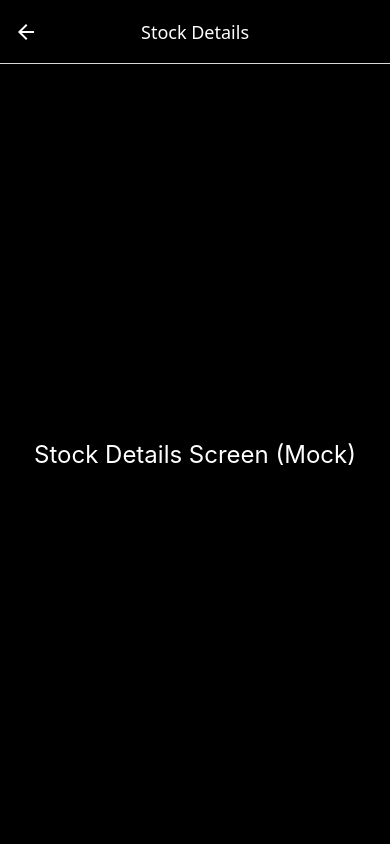
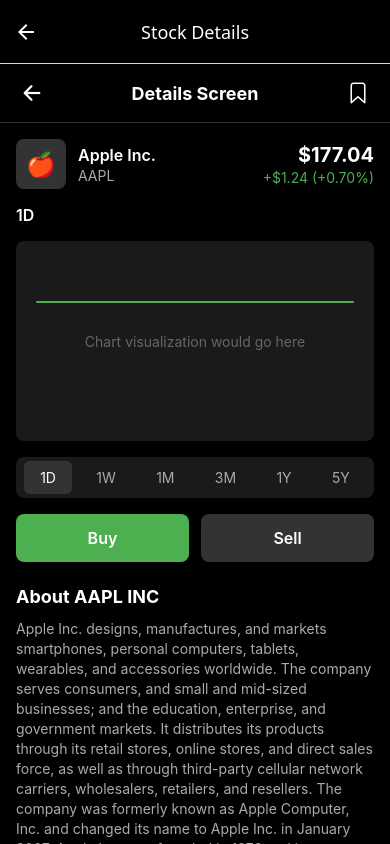
Before and after one commit to gagan3221/StockX, a React Native app: screen /StockDetails in a window 390 px wide. Built offline with nearby package versions, Linux system fonts and the light colour scheme.

Commit message:
stock details screen added

```diff
--- a/App/screens/HomeScreen.tsx
+++ b/App/screens/HomeScreen.tsx
@@ -3,17 +3,17 @@
 import Icon from 'react-native-vector-icons/Ionicons';
 
 const mockStocks = [
-  { id: '1', name: 'AAPL', price: '$150.25', change: '+2.5%' },
-  { id: '2', name: 'GOOGL', price: '$2800.50', change: '+1.8%' },
-  { id: '3', name: 'TSLA', price: '$700.00', change: '-1.2%' },
-  { id: '4', name: 'AMZN', price: '$3400.75', change: '+0.9%' },
+  { id: '1', name: 'AAPL', price: '$150.25', change: '+2.5%', fullName: 'Apple Inc.' },
+  { id: '2', name: 'GOOGL', price: '$2800.50', change: '+1.8%', fullName: 'Alphabet Inc.' },
+  { id: '3', name: 'TSLA', price: '$700.00', change: '-1.2%', fullName: 'Tesla Inc.' },
+  { id: '4', name: 'AMZN', price: '$3400.75', change: '+0.9%', fullName: 'Amazon.com Inc.' },
 ];
 
-function StockCard({ name, price, change }: { name: string; price: string; change: string }) {
+function StockCard({ name, price, change, fullName, onPress }: { name: string; price: string; change: string; fullName: string; onPress: () => void }) {
   const isPositive = change.startsWith('+');
 
   return (
-    <TouchableOpacity style={styles.card}>
+    <TouchableOpacity style={styles.card} onPress={onPress}>
       <View style={styles.avatar} />
       <Text style={styles.stockName}>{name}</Text>
       <Text style={styles.stockPrice}>{price}</Text>
@@ -24,7 +24,7 @@
   );
 }
 
-function Section({ title, onViewAll, data }: { title: string; onViewAll: () => void; data: any[] }) {
+function Section({ title, onViewAll, data, navigation }: { title: string; onViewAll: () => void; data: any[]; navigation: any }) {
   return (
     <View style={styles.section}>
       <View style={styles.sectionHeader}>
@@ -37,7 +37,15 @@
         data={data}
         numColumns={2}
         keyExtractor={item => item.id}
-        renderItem={({ item }) => <StockCard name={item.name} price={item.price} change={item.change} />}
+        renderItem={({ item }) => (
+          <StockCard
+            name={item.name}
+            price={item.price}
+            change={item.change}
+            fullName={item.fullName}
+            onPress={() => navigation.navigate('StockDetails', { stock: item })}
+          />
+        )}
         columnWrapperStyle={styles.cardRow}
         scrollEnabled={false}
       />
@@ -57,16 +65,19 @@
           title="Top Gainers"
           onViewAll={() => navigation.navigate('TopGainersLosers', { type: 'gainers' })}
           data={mockStocks}
+          navigation={navigation}
         />
         <Section
           title="Top Losers"
           onViewAll={() => navigation.navigate('TopGainersLosers', { type: 'losers' })}
           data={mockStocks}
+          navigation={navigation}
         />
         <Section
           title="Most Active"
           onViewAll={() => navigation.navigate('TopGainersLosers', { type: 'active' })}
           data={mockStocks}
+          navigation={navigation}
         />
       </ScrollView>
 
--- a/App/screens/StockDetailsScreen.tsx
+++ b/App/screens/StockDetailsScreen.tsx
@@ -1,11 +1,140 @@
 import React from 'react';
-import { View, Text, StyleSheet } from 'react-native';
+import { View, Text, StyleSheet, ScrollView, TouchableOpacity, SafeAreaView } from 'react-native';
+import Icon from 'react-native-vector-icons/Ionicons';
 
-export default function StockDetailsScreen() {
+export default function StockDetailsScreen({ route, navigation }: any) {
+  const { stock } = route.params || {
+    stock: {
+      name: 'AAPL',
+      price: '$177.04',
+      change: '+$1.24',
+      changePercent: '+0.70%',
+      fullName: 'Apple Inc.'
+    }
+  };
+
   return (
-    <View style={styles.container}>
-      <Text style={styles.text}>Stock Details Screen (Mock)</Text>
-    </View>
+    <SafeAreaView style={styles.container}>
+      {/* Header */}
+      <View style={styles.header}>
+        <TouchableOpacity onPress={() => navigation.goBack()} style={styles.backButton}>
+          <Icon name="arrow-back" size={24} color="#fff" />
+        </TouchableOpacity>
+        <Text style={styles.headerTitle}>Details Screen</Text>
+        <TouchableOpacity style={styles.bookmarkButton}>
+          <Icon name="bookmark-outline" size={24} color="#fff" />
+        </TouchableOpacity>
+      </View>
+
+      <ScrollView style={styles.content} showsVerticalScrollIndicator={false}>
+        {/* Stock Info */}
+        <View style={styles.stockInfo}>
+          <View style={styles.stockHeader}>
+            <View style={styles.logoContainer}>
+              <Text style={styles.logoText}>🍎</Text>
+            </View>
+            <View style={styles.stockDetails}>
+              <Text style={styles.stockName}>{stock.fullName || 'Apple Inc.'}</Text>
+              <Text style={styles.stockSymbol}>{stock.name || 'AAPL'}</Text>
+            </View>
+            <View style={styles.priceContainer}>
+              <Text style={styles.price}>{stock.price || '$177.04'}</Text>
+              <Text style={styles.change}>+$1.24 (+0.70%)</Text>
+            </View>
+          </View>
+        </View>
+
+        {/* Chart Placeholder */}
+        <View style={styles.chartContainer}>
+          <Text style={styles.chartTitle}>1D</Text>
+          <View style={styles.chart}>
+            {/* Simple chart placeholder */}
+            <View style={styles.chartLine} />
+            <Text style={styles.chartPlaceholder}>Chart visualization would go here</Text>
+          </View>
+
+          {/* Time Period Buttons */}
+          <View style={styles.timePeriods}>
+            {['1D', '1W', '1M', '3M', '1Y', '5Y'].map((period, index) => (
+              <TouchableOpacity
+                key={period}
+                style={[styles.periodButton, index === 0 && styles.activePeriod]}
+              >
+                <Text style={[styles.periodText, index === 0 && styles.activePeriodText]}>
+                  {period}
+                </Text>
+              </TouchableOpacity>
+            ))}
+          </View>
+        </View>
+
+        {/* Action Buttons */}
+        <View style={styles.actionButtons}>
+          <TouchableOpacity style={styles.buyButton}>
+            <Text style={styles.buyButtonText}>Buy</Text>
+          </TouchableOpacity>
+          <TouchableOpacity style={styles.sellButton}>
+            <Text style={styles.sellButtonText}>Sell</Text>
+          </TouchableOpacity>
+        </View>
+
+        {/* About Section */}
+        <View style={styles.aboutSection}>
+          <Text style={styles.sectionTitle}>About AAPL INC</Text>
+          <Text style={styles.aboutText}>
+            Apple Inc. designs, manufactures, and markets smartphones, personal computers, tablets, wearables, and accessories worldwide. The company serves consumers, and small and mid-sized businesses; and the education, enterprise, and government markets. It distributes its products through its retail stores, online stores, and direct sales force, as well as through third-party cellular network carriers, wholesalers, retailers, and resellers. The company was formerly known as Apple Computer, Inc. and changed its name to Apple Inc. in January 2007. Apple Inc. was founded in 1976 and is headquartered in Cupertino, California.
+          </Text>
+        </View>
+
+        {/* Key Metrics */}
+        <View style={styles.metricsSection}>
+          <View style={styles.metricRow}>
+            <View style={styles.metric}>
+              <Text style={styles.metricLabel}>52 Week Low</Text>
+              <Text style={styles.metricValue}>$124.64</Text>
+            </View>
+            <View style={styles.metric}>
+              <Text style={styles.metricLabel}>Current price</Text>
+              <Text style={styles.metricValue}>$177.04</Text>
+            </View>
+            <View style={styles.metric}>
+              <Text style={styles.metricLabel}>52 Week High</Text>
+              <Text style={styles.metricValue}>$199.62</Text>
+            </View>
+          </View>
+
+          <View style={styles.metricRow}>
+            <View style={styles.metric}>
+              <Text style={styles.metricLabel}>Volume (avg)</Text>
+              <Text style={styles.metricValue}>48.27M</Text>
+            </View>
+            <View style={styles.metric}>
+              <Text style={styles.metricLabel}>P/E Ratio</Text>
+              <Text style={styles.metricValue}>29.09</Text>
+            </View>
+            <View style={styles.metric}>
+              <Text style={styles.metricLabel}>Dividend Yield</Text>
+              <Text style={styles.metricValue}>0.43%</Text>
+            </View>
+          </View>
+
+          <View style={styles.metricRow}>
+            <View style={styles.metric}>
+              <Text style={styles.metricLabel}>Market Cap</Text>
+              <Text style={styles.metricValue}>$2.77T</Text>
+            </View>
+            <View style={styles.metric}>
+              <Text style={styles.metricLabel}>Beta</Text>
+              <Text style={styles.metricValue}>1.24</Text>
+            </View>
+            <View style={styles.metric}>
+              <Text style={styles.metricLabel}>Profit Margin</Text>
+              <Text style={styles.metricValue}>25.31%</Text>
+            </View>
+          </View>
+        </View>
+      </ScrollView>
+    </SafeAreaView>
   );
 }
 
@@ -13,11 +142,197 @@
   container: {
     flex: 1,
     backgroundColor: '#000',
+  },
+  header: {
+    flexDirection: 'row',
+    alignItems: 'center',
+    justifyContent: 'space-between',
+    paddingHorizontal: 16,
+    paddingVertical: 12,
+    borderBottomWidth: 1,
+    borderBottomColor: '#333',
+  },
+  backButton: {
+    padding: 4,
+  },
+  headerTitle: {
+    color: '#fff',
+    fontSize: 18,
+    fontWeight: 'bold',
+  },
+  bookmarkButton: {
+    padding: 4,
+  },
+  content: {
+    flex: 1,
+  },
+  stockInfo: {
+    padding: 16,
+  },
+  stockHeader: {
+    flexDirection: 'row',
+    alignItems: 'center',
+  },
+  logoContainer: {
+    width: 50,
+    height: 50,
+    borderRadius: 8,
+    backgroundColor: '#333',
     alignItems: 'center',
     justifyContent: 'center',
+    marginRight: 12,
   },
-  text: {
-    color: '#fff',
+  logoText: {
     fontSize: 24,
   },
+  stockDetails: {
+    flex: 1,
+  },
+  stockName: {
+    color: '#fff',
+    fontSize: 16,
+    fontWeight: '600',
+    marginBottom: 2,
+  },
+  stockSymbol: {
+    color: '#aaa',
+    fontSize: 14,
+  },
+  priceContainer: {
+    alignItems: 'flex-end',
+  },
+  price: {
+    color: '#fff',
+    fontSize: 20,
+    fontWeight: 'bold',
+    marginBottom: 2,
+  },
+  change: {
+    color: '#4CAF50',
+    fontSize: 14,
+  },
+  chartContainer: {
+    padding: 16,
+    paddingTop: 0,
+  },
+  chartTitle: {
+    color: '#fff',
+    fontSize: 16,
+    fontWeight: '600',
+    marginBottom: 16,
+  },
+  chart: {
+    height: 200,
+    backgroundColor: '#1a1a1a',
+    borderRadius: 8,
+    alignItems: 'center',
+    justifyContent: 'center',
+    marginBottom: 16,
+    position: 'relative',
+  },
+  chartLine: {
+    position: 'absolute',
+    top: 60,
+    left: 20,
+    right: 20,
+    height: 2,
+    backgroundColor: '#4CAF50',
+    borderRadius: 1,
+  },
+  chartPlaceholder: {
+    color: '#666',
+    fontSize: 14,
+  },
+  timePeriods: {
+    flexDirection: 'row',
+    justifyContent: 'space-around',
+    backgroundColor: '#1a1a1a',
+    borderRadius: 8,
+    padding: 4,
+  },
+  periodButton: {
+    paddingVertical: 8,
+    paddingHorizontal: 16,
+    borderRadius: 6,
+  },
+  activePeriod: {
+    backgroundColor: '#333',
+  },
+  periodText: {
+    color: '#aaa',
+    fontSize: 14,
+  },
+  activePeriodText: {
+    color: '#fff',
+  },
+  actionButtons: {
+    flexDirection: 'row',
+    paddingHorizontal: 16,
+    gap: 12,
+    marginBottom: 24,
+  },
+  buyButton: {
+    flex: 1,
+    backgroundColor: '#4CAF50',
+    borderRadius: 8,
+    paddingVertical: 14,
+    alignItems: 'center',
+  },
+  buyButtonText: {
+    color: '#fff',
+    fontSize: 16,
+    fontWeight: '600',
+  },
+  sellButton: {
+    flex: 1,
+    backgroundColor: '#333',
+    borderRadius: 8,
+    paddingVertical: 14,
+    alignItems: 'center',
+  },
+  sellButtonText: {
+    color: '#fff',
+    fontSize: 16,
+    fontWeight: '600',
+  },
+  aboutSection: {
+    paddingHorizontal: 16,
+    marginBottom: 24,
+  },
+  sectionTitle: {
+    color: '#fff',
+    fontSize: 18,
+    fontWeight: 'bold',
+    marginBottom: 12,
+  },
+  aboutText: {
+    color: '#aaa',
+    fontSize: 14,
+    lineHeight: 20,
+  },
+  metricsSection: {
+    paddingHorizontal: 16,
+    paddingBottom: 24,
+  },
+  metricRow: {
+    flexDirection: 'row',
+    justifyContent: 'space-between',
+    marginBottom: 16,
+  },
+  metric: {
+    flex: 1,
+    alignItems: 'center',
+  },
+  metricLabel: {
+    color: '#aaa',
+    fontSize: 12,
+    marginBottom: 4,
+    textAlign: 'center',
+  },
+  metricValue: {
+    color: '#fff',
+    fontSize: 14,
+    fontWeight: '600',
+    textAlign: 'center',
+  },
 });
```
